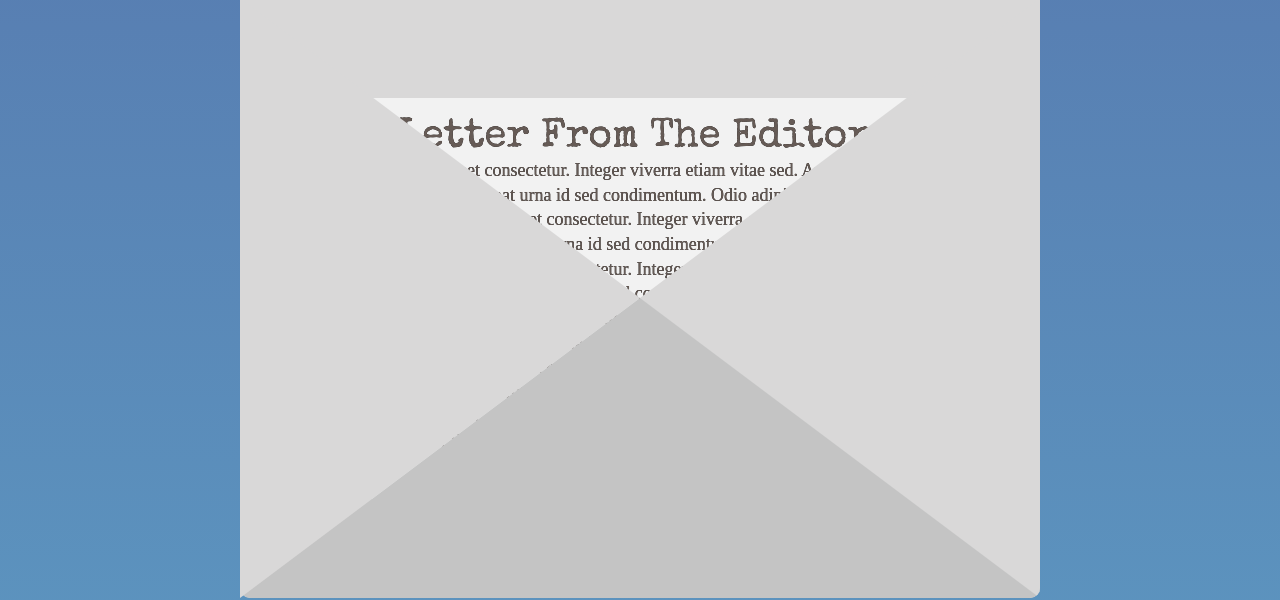
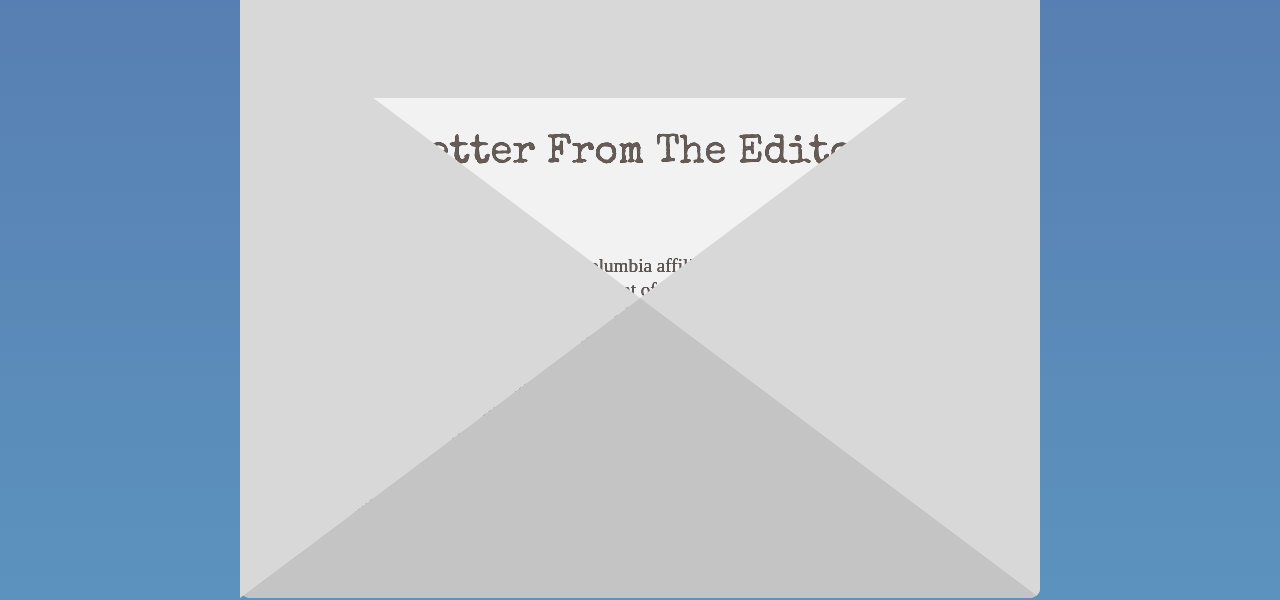
Before and after one commit to spectatorpublishing/hoco-2023, a React (Create React App) app: page / in a window 1280 px wide. Shown: the part 1054-1654 px from the top of the page. Built offline with nearby package versions, Linux system fonts and the light colour scheme.

Commit message:
Fixing envelop sizing.

```diff
--- a/src/components/Envelope.js
+++ b/src/components/Envelope.js
@@ -4,6 +4,9 @@ import styled from 'styled-components';
 const Body = styled.div`
     margin-bottom: 400px;
     padding: 0px;
+	@media screen and (max-width: 1024px) {
+		display:none;
+	}
 `;
 
 const EnvelopeWrapper = styled.div`
@@ -84,31 +87,20 @@ const Title = styled.div`
     font-style: normal;
     font-weight: 400;
     line-height: normal;
+	margin:1rem;
 `;
 
 const Text = styled.div`
     color: var(--Main-brown, #665B56);
     text-shadow: 0px 0.1814446896314621px 0px #000;
     font-family: Enriqueta;
-    font-size: 18px;
+    font-size: 1.2rem;
+	padding:1rem;
     font-style: normal;
     font-weight: 400;
-    line-height: 137.3%;
+    line-height: 1.5rem;
+	text-align:left;
 `;
-
-const letter_paragraph = `Lorem ipsum dolor sit amet consectetur. Integer viverra etiam vitae sed.
-Arcu gravida nulla tristique interdum vel. Eget volutpat urna id sed condimentum. Odio adipiscing
-massa ipsum vitae quisque.Lorem ipsum dolor sit amet consectetur. Integer viverra etiam vitae sed.
-Arcu gravida nulla tristique interdum vel. Eget volutpat urna id sed condimentum. Odio adipiscing
-massa ipsum vitae quisque.Lorem ipsum dolor sit amet consectetur. Integer viverra etiam vitae sed.
-Arcu gravida nulla tristique interdum vel. Eget volutpat urna id sed condimentum. Odio adipiscing
-massa ipsum vitae quisque.Lorem ipsum dolor sit amet consectetur. Integer viverra etiam vitae sed.
-Arcu gravida nulla tristique interdum vel. Eget volutpat urna id sed condimentum. Odio adipiscing
-massa ipsum vitae quisque.Lorem ipsum dolor sit amet consectetur. Integer viverra etiam vitae sed.
-Arcu gravida nulla tristique interdum vel. Eget volutpat urna id sed condimentum. Odio adipiscing
-massa ipsum vitae quisque.Lorem ipsum dolor sit amet consectetur. Integer viverra etiam vitae sed.
-Arcu gravida nulla tristique interdum vel. Eget volutpat urna id sed condimentum. Odio adipiscing
-massa ipsum vitae quisque.`;
 
 const Envelope = () => {
     const [clickedState, setClickedState] = useState(false);
@@ -135,8 +127,24 @@ const Envelope = () => {
                     <CoverBottomRight clickedState={clickedState}></CoverBottomRight>
                 </Cover>
                 <LetterWrapper clickedState={clickedState} style={{zIndex: zIndex}}>
-                    <Title>~Letter From The Editor ~</Title>
-                    <Text>{letter_paragraph}</Text>
+                    <Title>Letter From The Editor</Title>
+                    <Text>
+						Dear readers,
+						<br/>
+						<br/>
+						Students, parents, alumni, and other Columbia affiliates have flocked to campus for Homecoming,
+						coming together in a moment of school spirit to celebrate the Columbia community.
+						Whether you are the biggest Lions fan out there, or have never stepped foot in Wien Stadium,
+						we hope this edition illuminates the spirit of Homecoming.
+						<br/>
+						<br/>
+						From the inauguration of 20th University President Minouche Shafik to a dive into the pump-up playlists
+						of Columbia football players, we invite you to take a look at the stories that have shaped the University this year
+						and reflect on the state of community at Columbia.
+						<br/>
+						<br/>
+						Go Lions!
+					</Text>
                 </LetterWrapper>
             </EnvelopeWrapper>
         </Body>
```
